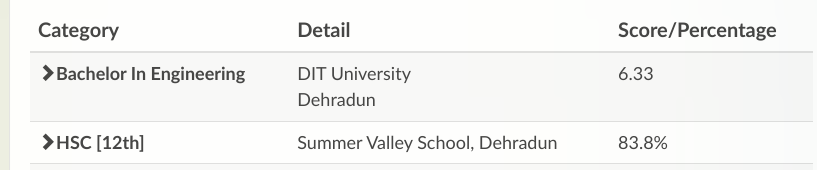
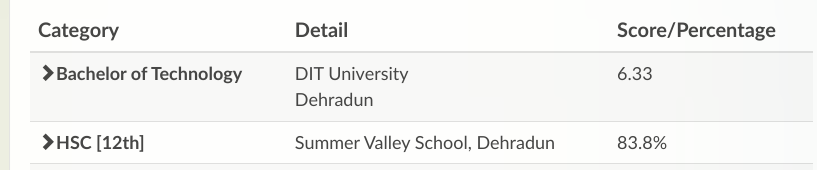
Before and after one commit to shivamchamoli09/shivamchamoli09.github.io, a plain HTML site: page index.html in a window 1280 px wide. Shown: the part 608-778 px from the top of the page, 361-1178 px from the left. Drawn offline with nearby package versions, Linux system fonts and the light colour scheme.

Commit message:
Update index.html

```diff
--- a/index.html
+++ b/index.html
@@ -110,7 +110,7 @@ background-size:100% 50%;
                                 </tr>
                             </thead>
                             <tr>
-                                <td style="font-family: 'Calibri'; font-size: 18px"><b><i class="glyphicon glyphicon-chevron-right"></i>Bachelor In Engineering</td>
+                                <td style="font-family: 'Calibri'; font-size: 18px"><b><i class="glyphicon glyphicon-chevron-right"></i>Bachelor of Technology</td>
                                 <td style="font-family: 'Calibri'; font-size: 18px">DIT University<br>Dehradun</td>
                                 <td style="font-family: 'Calibri'; font-size: 18px">6.33</td>
                             </tr>
```
